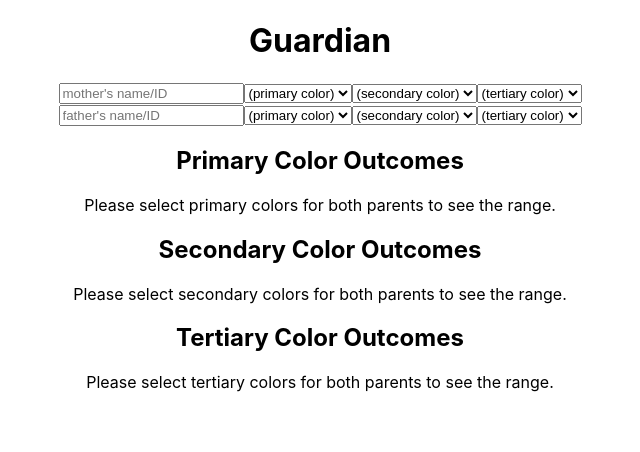
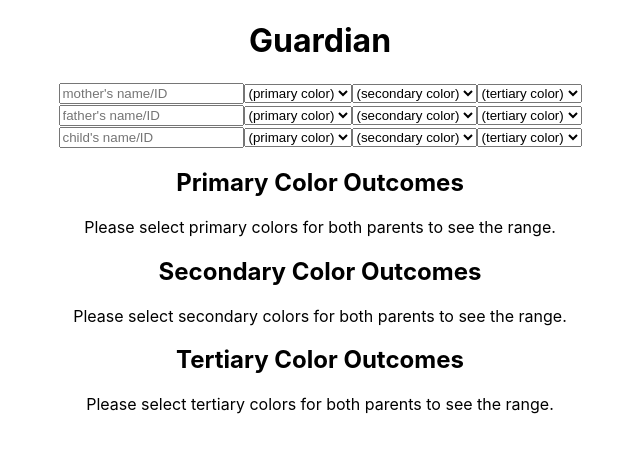
Before and after one commit to myumi/guardian, a React (Create React App) app: page / in a window 1280 px wide. Shown: the top 452 px of the page, without its empty margins (320-960 px from the left). Built offline with nearby package versions, Linux system fonts and the light colour scheme.

Commit message:
added child colors and click listener, considering redux moving forward

```diff
--- a/src/App.tsx
+++ b/src/App.tsx
@@ -8,7 +8,9 @@ import './App.css';
 function App() {
   const [motherColors, updateMotherColors] = useState<Array<number>>([-1, -1, -1]);
   const [fatherColors, updateFatherColors]= useState<Array<number>>([-1, -1, -1]);
+  const [childColors, updateChildColors]= useState<Array<number>>([-1, -1, -1]);
 
+  // What is this
   const [primarySpan, updatePrimarySpan] = useState<Array<ColorInterface>>([]);
   const [secondarySpan, updateSecondarySpan] = useState<Array<ColorInterface>>([]);
   const [tertiarySpan, updateTertiarySpan] = useState<Array<ColorInterface>>([]);
@@ -35,16 +37,38 @@ function App() {
     return `${(total * 100).toFixed(2)}%`;
   }
 
+const handleColorClick = (color: number, index: number) => {
+  let copy = [...childColors];
+  copy[index] = color;
+  updateChildColors(copy);
+}
+
   return (
     <div className="App">
       <Header />
       <main>
-        <Dragon id="mother" updateColors={updateMotherColors} />
-        <Dragon id="father" updateColors={updateFatherColors} />
+        <Dragon id="mother" colors={motherColors} updateColors={updateMotherColors} />
+        <Dragon id="father" colors={fatherColors} updateColors={updateFatherColors} />
+        <Dragon id="child" colors={childColors} updateColors={updateChildColors} />
 
-        <ColorProbability id="Primary" span={primarySpan} />
-        <ColorProbability id="Secondary" span={secondarySpan} />
-        <ColorProbability id="Tertiary" span={tertiarySpan} />
+        <ColorProbability
+          id="Primary"
+          span={primarySpan}
+          child={childColors[0]}
+          changeChildColor={handleColorClick}
+        />
+        <ColorProbability
+          id="Secondary"
+          span={secondarySpan}
+          child={childColors[1]}
+          changeChildColor={handleColorClick}
+        />
+        <ColorProbability
+          id="Tertiary"
+          span={tertiarySpan}
+          child={childColors[2]}
+          changeChildColor={handleColorClick}
+        />
 
         {
           primarySpan.length > 0 &&
--- a/src/components/Color.tsx
+++ b/src/components/Color.tsx
@@ -1,12 +1,19 @@
 import '../styles/Color.css';
 
 interface ColorProps {
-  colorName: string,
-  colorCode: string,
+  colorName: string;
+  colorCode: string;
+  isChildColor: boolean;
+  changeChildColor(): void;
 }
 
-export default function Color({colorName, colorCode}: ColorProps) {
+export default function Color({colorName, colorCode, isChildColor, changeChildColor}: ColorProps) {
   return (
-    <div className="color" style={{backgroundColor: colorCode}} title={colorName}/>
+    <div
+      className={`color${isChildColor ? ' highlighted' : ''}`}
+      style={{backgroundColor: colorCode}}
+      title={colorName}
+      onClick={changeChildColor}
+    />
   )
 }
--- a/src/components/ColorProbability.tsx
+++ b/src/components/ColorProbability.tsx
@@ -2,16 +2,24 @@ import Color from './Color';
 import { ColorInterface } from '../modules/ColorWheel';
 
 interface ColorProbabilityProps {
-  id: string;
+  id: 'Primary' | 'Secondary' | 'Tertiary';
   span: Array<ColorInterface>;
+  child: number;
+  changeChildColor: Function;
 }
 
-export default function ColorProbability({ id, span }: ColorProbabilityProps) {
+export default function ColorProbability({ id, span, child, changeChildColor }: ColorProbabilityProps) {
   const makePercentage = (spanLength: number): string => {
     if (!spanLength) return '0%';
 
     return `${((1 / spanLength) * 100).toFixed(2)}%`;
   }
+
+  const categoryMap = {
+    'Primary': 0,
+    'Secondary': 1,
+    'Tertiary': 2,
+  };
 
   return (
     <section>
@@ -22,11 +30,20 @@ export default function ColorProbability({ id, span }: ColorProbabilityProps) {
           `: ${makePercentage(span.length)} per color`
         }
       </h2>
-      {
-        span.length <= 0 ?
-        <span>Please select {id.toLowerCase()} colors for both parents to see the range.</span> :
-        span.map(({colorName, colorCode}) => <Color colorName={colorName} colorCode={colorCode} key={`${id.toLowerCase()}-${colorName}`}/>)
-      }
+      <div className="colors">
+        {
+          span.length <= 0
+          ? <span>Please select {id.toLowerCase()} colors for both parents to see the range.</span>
+          : span.map(({colorName, colorCode, value}) =>
+            <Color
+              colorName={colorName}
+              colorCode={colorCode}
+              isChildColor={child > -1 ? value === child : false}
+              key={`${id.toLowerCase()}-${colorName}`}
+              changeChildColor={() => { Number(value) > -1 && changeChildColor && changeChildColor(value, categoryMap[id]) }}
+            />)
+        }
+      </div>
     </section>
   )
 }
--- a/src/components/ColorSelect.tsx
+++ b/src/components/ColorSelect.tsx
@@ -8,21 +8,19 @@ interface ColorSelectProps {
 }
 
 export default function ColorSelect({ type, value, updateParent }: ColorSelectProps) {
-  const [current, updateCurrent] = useState<number>(value);
 
   const handleChange = (event: any) => {
-    updateCurrent(event.target.value);
-    updateParent(event.target.value);
+    updateParent(+event.target.value);
   }
 
   return (
-    <select className="color-select" id={type} value={current} onChange={handleChange}>
+    <select className="color-select" id={type} value={value} onChange={handleChange}>
       {/* the default value is the type (primary, secondary, etc) */}
-      <option value="0">({type.split('_')[0]} color)</option>
+      <option value="-1">({type.split('_')[0]} color)</option>
 
       {/* all of the colors in the color wheel, in order */}
       {
-        colorWheel.map(({ colorName, colorCode, textColor }, idx) => {
+        colorWheel.map(({ colorName }, idx) => {
           return (
             <option key={idx} value={idx}>{colorName.toLowerCase()}</option>
           );
--- a/src/components/Dragon.tsx
+++ b/src/components/Dragon.tsx
@@ -3,13 +3,14 @@ import ColorSelect from './ColorSelect';
 
 interface DragonProps {
   id: string;
+  colors: Array<number>;
   updateColors: Function;
 }
 
-export default function Dragon({ id, updateColors }: DragonProps) {
-  const [primary, updatePrimary] = useState<number>(-1);
-  const [secondary, updateSecondary] = useState<number>(-1);
-  const [tertiary, updateTertiary] = useState<number>(-1);
+export default function Dragon({ id, colors, updateColors }: DragonProps) {
+  const [primary, updatePrimary] = useState<number>(colors[0]);
+  const [secondary, updateSecondary] = useState<number>(colors[1]);
+  const [tertiary, updateTertiary] = useState<number>(colors[2]);
 
   // when colors change, update them in parent
   useEffect(() => {
@@ -19,9 +20,9 @@ export default function Dragon({ id, updateColors }: DragonProps) {
   return (
     <section className="dragon" id={ id }>
       <input type="text" className="dragon__name" placeholder={`${id}'s name/ID`}/>
-      <ColorSelect type={`primary_${id}`} value={primary} updateParent={updatePrimary} />
-      <ColorSelect type={`secondary_${id}`} value={secondary} updateParent={updateSecondary} />
-      <ColorSelect type={`tertiary_${id}`} value={tertiary} updateParent={updateTertiary} />
+      <ColorSelect type={`primary_${id}`} value={colors[0]} updateParent={updatePrimary} />
+      <ColorSelect type={`secondary_${id}`} value={colors[1]} updateParent={updateSecondary} />
+      <ColorSelect type={`tertiary_${id}`} value={colors[2]} updateParent={updateTertiary} />
     </section>
   )
 }
--- a/src/styles/Color.css
+++ b/src/styles/Color.css
@@ -1,7 +1,12 @@
 .color {
   border: 1px solid black;
+  cursor: pointer;
   display: inline-block;
   height: 30px;
   margin: 0 1px 0 0;
   width: 7px;
 }
+
+.color.highlighted {
+  border: 3px solid #05B8CC;
+}
```
Also changed, not shown: src/modules/ColorWheel.tsx (+139 -61 lines).
